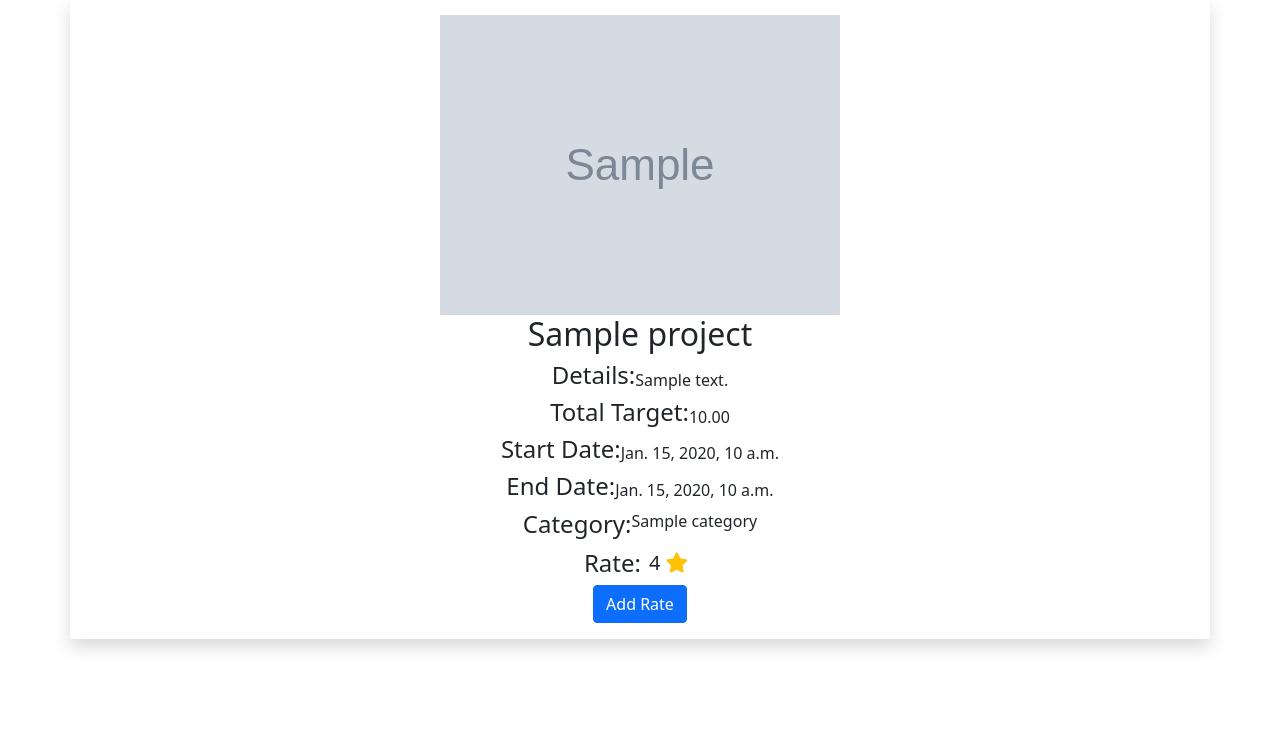
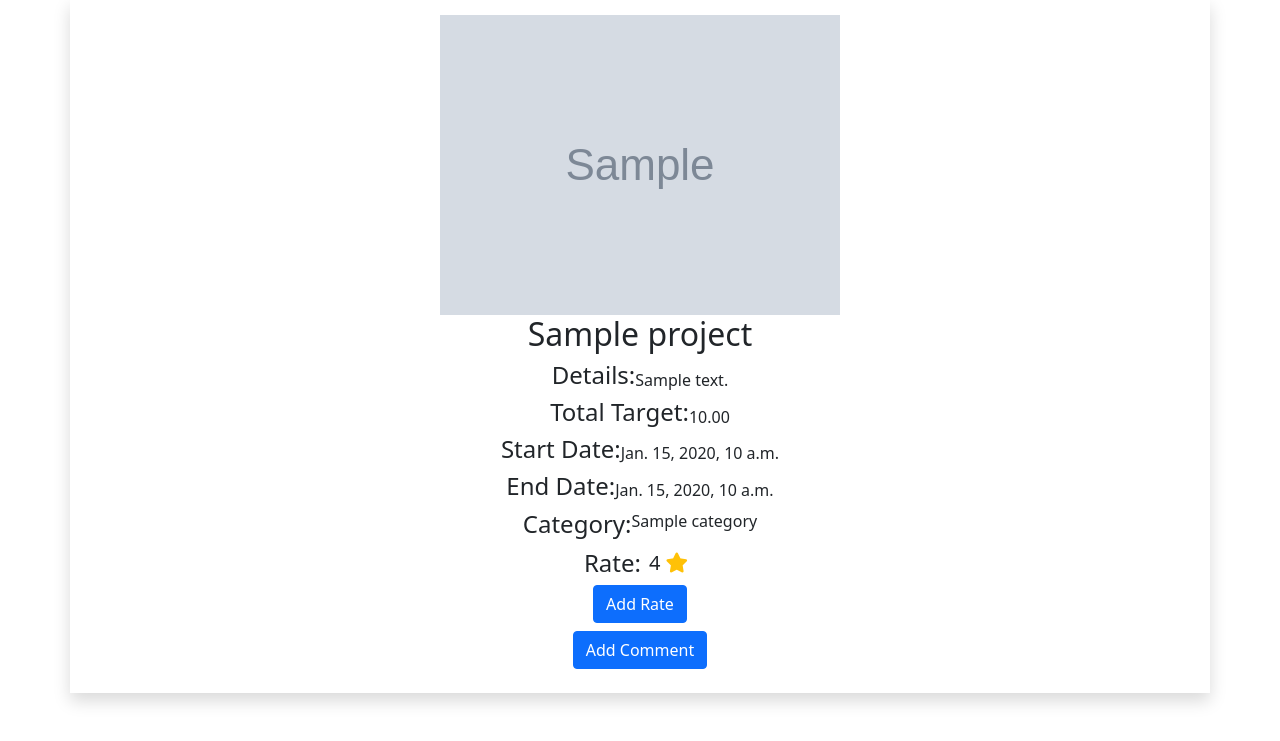
Before and after one commit to mohamed7855/Crowd-Funding-App, a Django app: page /1 in a window 1280 px wide. Shown: the part 207-948 px from the top of the page. Before the commit the page ends 858 px from the top, so only its background shows below. Run offline with Django 5.2, Linux system fonts and the light colour scheme; tables that the repository leaves empty hold one stand-in row (values such as "Sample post"); grey boxes marked "Sample" are stand-in pictures; some libraries are stand-ins or nearby versions.

Commit message:
add commeny by user specific project

```diff
--- a/fundProject/models.py
+++ b/fundProject/models.py
@@ -94,10 +94,9 @@ class Rate(models.Model):
 
 
 class Comment(models.Model):
-    user_id = models.ForeignKey(User, on_delete=models.CASCADE)
     project_id = models.ForeignKey(Project, on_delete=models.CASCADE)
     comment = models.TextField(default='')
-
+    # user_id = models.ForeignKey(User, on_delete=models.CASCADE)
 
 class CommentReports(models.Model):
     comment_id = models.ForeignKey(Comment, on_delete=models.CASCADE)
--- a/fundProject/templates/fundProject/detailProject.html
+++ b/fundProject/templates/fundProject/detailProject.html
@@ -53,6 +53,13 @@
         <div class="d-flex  justify-content-center align-items-center">
           <button id="addRateBtn" class="btn btn-primary">Add Rate</button>
         </div>
+
+        <div class="d-flex my-2  justify-content-center align-items-center">
+
+          <a href="{% url 'comment' project.id%}">
+            <button id="addComment" class="btn btn-primary">Add Comment</button>
+          </a>
+        </div>
       </div>
     </div>
   </div>
--- a/fundProject/urls.py
+++ b/fundProject/urls.py
@@ -12,10 +12,12 @@ urlpatterns = [
     path('allCategory/', views.allCategory, name='allCategory'),
     path('delete-category/', views.deleteCategory, name='deleteCategory'),
     path('add_rate/<int:project_id>/', views.add_rate, name='add_rate'),
+    path('comment/<int:id>',views.comment,name="comment"),
+    path('comment/<int:id>/delete/<int:comment_id>/', views.CommentDelete, name='CommentDelete')
 
+]
 
-
-    # path('', mainPage, name='mainPage'),
+# path('', mainPage, name='mainPage'),
     # path('addProject/', addProject, name='addProject'),
     # path('detailProject/',detailProject, name='detailProject'),
     # path('projectList/<int:id>/', projectList),
@@ -23,4 +25,3 @@ urlpatterns = [
     # path('addCommentOnProject/<int:id>/', addCommentOnProject),
     # path('reportComment/<int:id>/', reportComment),
     # path('cancelProject/<int:id>/', cancelProject),
-]
--- a/fundProject/views.py
+++ b/fundProject/views.py
@@ -22,26 +22,6 @@ def addProject(request):
                     image.save()
         return HttpResponseRedirect(reverse('project.all'))
     return render(request,'fundProject/addProject.html', {'categories': categories})
-# def addProject(request):
-#     categories = Categories.objects.all()
-#     if request.method == 'POST':
-#         category_id = request.POST.get('category', None)
-#         category = Categories.objects.get(id=category_id) if category_id else None
-
-#         project = Project.projectAdd(
-#             title=request.POST['title'],
-#             details=request.POST['projectDetail'],
-#             totalTarget=request.POST['target'],
-#             category_id=category
-#         )
-
-#         images = request.FILES.getlist('projectimage[]')
-#         if images:
-#             for img in images:
-#                 image = Images.objects.create(img=img, project_id=project)
-#                 image.save()
-#         return HttpResponseRedirect(reverse('project.all'))
-#     return render(request, 'fundProject/addProject.html', {'categories': categories})
 
 def projectList(request):
     projects = Project.objects.all()
@@ -72,37 +52,38 @@ def projectUpdate(request, id):
     return render(request, 'fundProject/updateProject.html', context)
 
 
-# def projectUpdate(request,id):
-#     project=Project.projectDetails(id)
-#     project.startTime = formatDate(project.startTime)
-#     project.endTime = formatDate(project.endTime)
-#     context={'project':project}
-#     if request.method == 'POST':
-#             if (request.POST['title'] != ''):
-#                 Project.projectUpdate(request,id)
-#                 return HttpResponseRedirect(reverse('project.all'))
-#             else:
-#                 context['msg']='Kindly fill all fields'
-#     return render(request,'fundProject/updateProject.html',context)
-
 def projectDelete(request,id):
     Project.projectDelete(id)
     return HttpResponseRedirect(reverse('project.all'))
 
 
-# def projectDetails(request,projectid):
-#     obj=Project.projectDetails(projectid)
-#     setattr(obj, 'img', Images.objects.filter(project_id=obj))
-#     context={'project':obj}
-#     return  render(request,'fundProject/detailProject.html',context)
 
-def projectDetails(request,projectid):
-    obj=Project.projectDetails(projectid)
+def projectDetails(request, projectid):
+    obj = Project.projectDetails(projectid)
     setattr(obj, 'img', Images.objects.filter(project_id=obj))
     last_rate = Rate.objects.filter(project_id=obj).order_by('-id').first()
-    context={'project':obj, 'last_rate': last_rate}
-    return  render(request,'fundProject/detailProject.html',context)
+    comments = Comment.objects.filter(project_id=obj)  # Retrieve comments associated with the project
+    context = {'project': obj, 'last_rate': last_rate, 'comments': comments}
+    return render(request, 'fundProject/detailProject.html', context)
 
+def comment(request, id):
+    obj = Project.projectDetails(id)
+    if request.method == 'POST':
+        comment_text = request.POST.get('comment_text')
+        if comment_text:
+            Comment.objects.create(project_id=obj, comment=comment_text)
+    comments = Comment.objects.filter(project_id=obj)
+    context = {'project': obj, 'comments': comments}
+    return render(request, 'fundProject/comment.html', context)
+
+def CommentDelete(request, id, comment_id):
+    obj = Project.projectDetails(id)
+    comments = Comment.objects.filter(project_id=obj)
+    comment = get_object_or_404(comments, pk=comment_id)
+    if request.method == 'POST':
+        comment.delete()
+        return redirect('comment', id=id)
+    return redirect('comment', id=id)
 
 def add_rate(request, project_id):
     if request.method == 'GET':
@@ -138,6 +119,32 @@ def deleteCategory(request):
 
 
 
+# def add_all_Comment(request, id):
+#     if request.method == 'POST':
+#         comment_text = request.POST.get('comment_text')
+#         if comment_text:
+#             project = Project.objects.get(pk=id)
+#             Comment.objects.create(project_id=project, comment=comment_text)
+#     # Redirect back to the project detail page
+#     return redirect('projectDetails', projectid=id)
+
+# def add_all_Comment(request, id):
+#     if request.method == 'POST':
+#         comment = request.POST.get('comment')
+#         if comment:
+#             project = Project.objects.get(pk=id)
+#             Comment.objects.create(project_id=project, comment=comment)
+#             return redirect('add_all_Comment')
+#     comments = Comment.objects.all()
+#     return render(request, 'fundProject/comment.html', {'comments': comments})
+
+# def projectDetails(request,projectid):
+#     obj=Project.projectDetails(projectid)
+#     setattr(obj, 'img', Images.objects.filter(project_id=obj))
+#     context={'project':obj}
+#     return  render(request,'fundProject/detailProject.html',context)
+
+
 # def addProject(request):
 #      return  render(request,'fundProject/addProject.html')
 
@@ -169,3 +176,40 @@ def deleteCategory(request):
 # def cancelProject(request, id):
 
 #     return HttpResponse(f'cancel Project {id}')
+
+# def addProject(request):
+#     categories = Categories.objects.all()
+#     if request.method == 'POST':
+#         category_id = request.POST.get('category', None)
+#         category = Categories.objects.get(id=category_id) if category_id else None
+
+#         project = Project.projectAdd(
+#             title=request.POST['title'],
+#             details=request.POST['projectDetail'],
+#             totalTarget=request.POST['target'],
+#             category_id=category
+#         )
+
+#         images = request.FILES.getlist('projectimage[]')
+#         if images:
+#             for img in images:
+#                 image = Images.objects.create(img=img, project_id=project)
+#                 image.save()
+#         return HttpResponseRedirect(reverse('project.all'))
+#     return render(request, 'fundProject/addProject.html', {'categories': categories})
+
+
+
+
+# def projectUpdate(request,id):
+#     project=Project.projectDetails(id)
+#     project.startTime = formatDate(project.startTime)
+#     project.endTime = formatDate(project.endTime)
+#     context={'project':project}
+#     if request.method == 'POST':
+#             if (request.POST['title'] != ''):
+#                 Project.projectUpdate(request,id)
+#                 return HttpResponseRedirect(reverse('project.all'))
+#             else:
+#                 context['msg']='Kindly fill all fields'
+#     return render(request,'fundProject/updateProject.html',context)
```
Also changed, not shown: fundProject/templates/fundProject/addProject.html (+1 -10 lines), fundProject/templates/fundProject/comment.html (added, +45 -0 lines), fundProject/migrations/0003_remove_comment_user_id.py (added).
